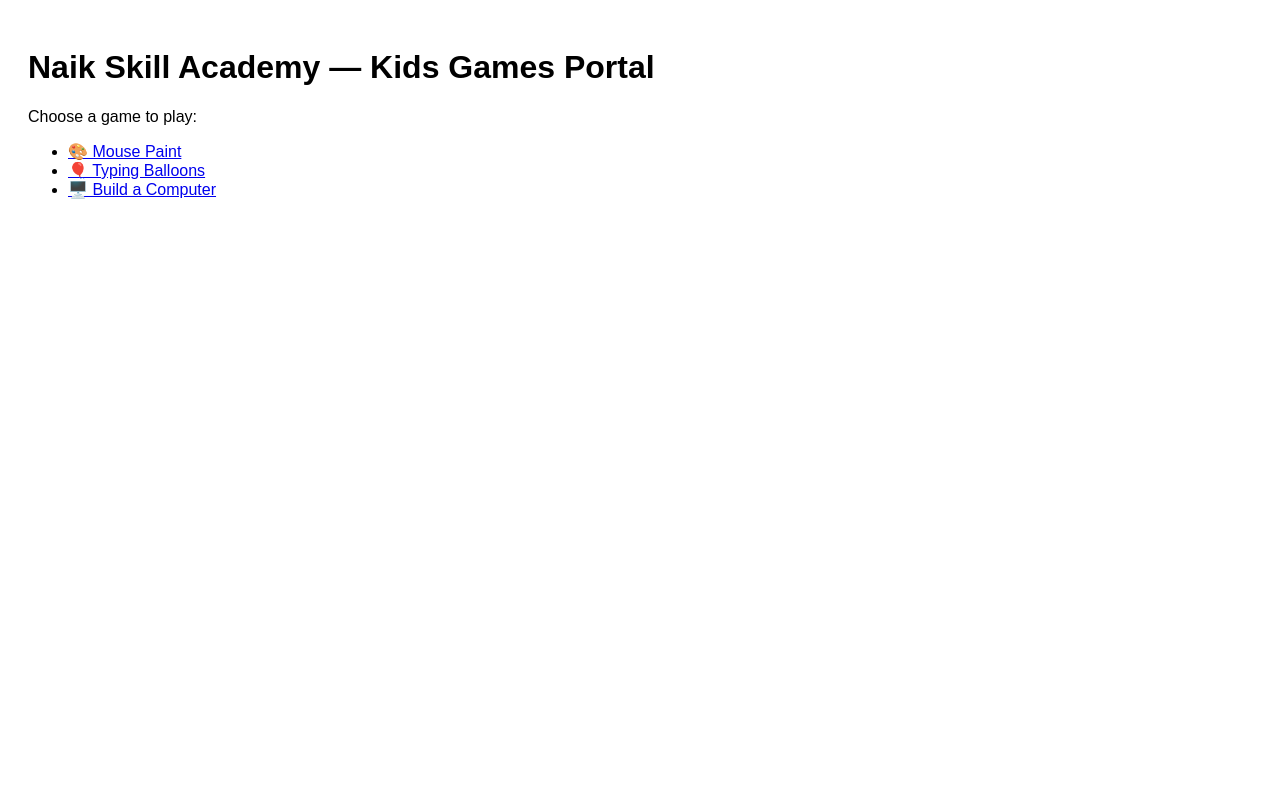
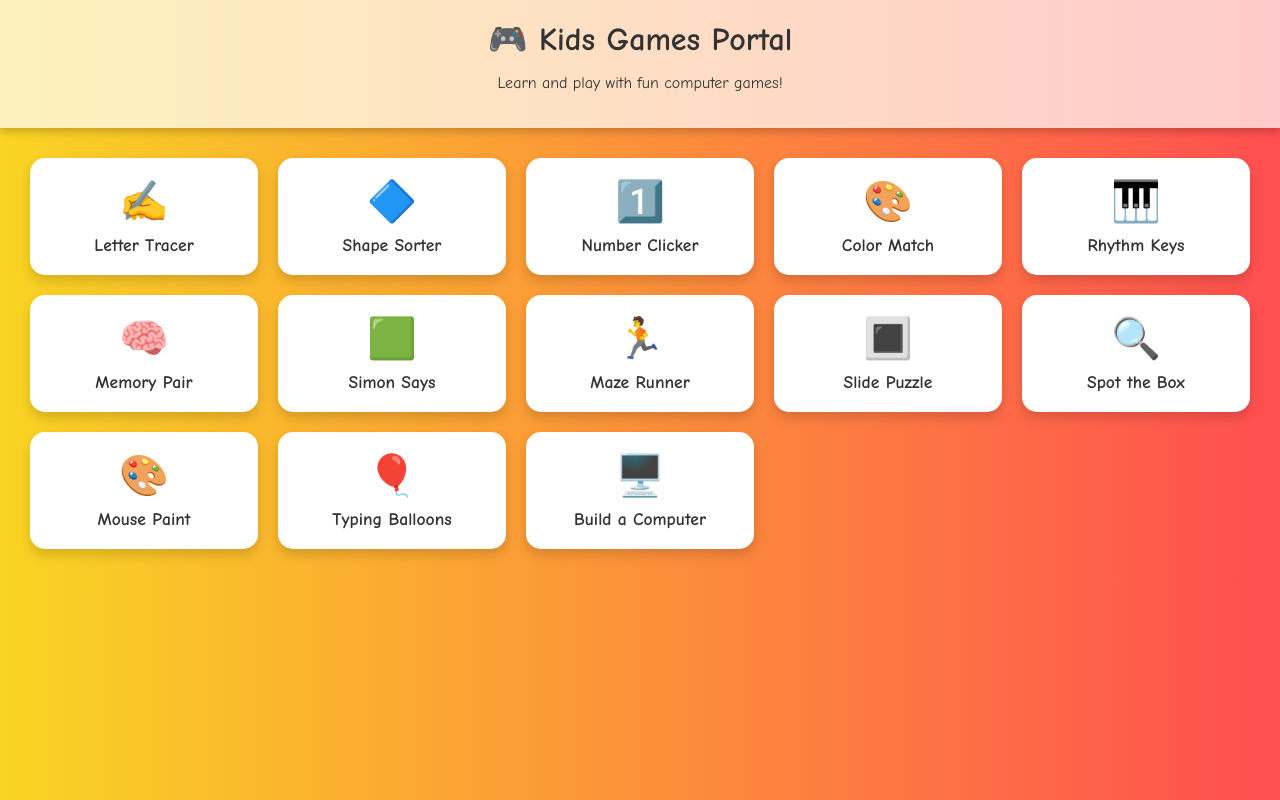
Before and after one commit to Souravnaik142/mini-game-portal, a plain HTML site: page index.html in a window 1280 px wide. Drawn offline with Linux system fonts and the light colour scheme.

Commit message:
Update index.html

```diff
--- a/index.html
+++ b/index.html
@@ -1,17 +1,78 @@
-<!doctype html>
+<!DOCTYPE html>
 <html lang="en">
 <head>
-  <meta charset="utf-8" />
-  <meta name="viewport" content="width=device-width,initial-scale=1" />
+  <meta charset="UTF-8" />
+  <meta name="viewport" content="width=device-width, initial-scale=1.0"/>
   <title>Kids Games Portal</title>
+  <style>
+    body {
+      font-family: "Comic Sans MS", cursive, sans-serif;
+      margin: 0;
+      padding: 0;
+      background: linear-gradient(to right, #f9d423, #ff4e50);
+      color: #333;
+    }
+    header {
+      text-align: center;
+      padding: 20px;
+      background: rgba(255,255,255,0.7);
+      box-shadow: 0 4px 8px rgba(0,0,0,0.2);
+    }
+    header h1 {
+      margin: 0;
+      font-size: 2em;
+    }
+    .grid {
+      display: grid;
+      grid-template-columns: repeat(auto-fit, minmax(220px, 1fr));
+      gap: 20px;
+      padding: 30px;
+    }
+    .card {
+      background: #fff;
+      border-radius: 15px;
+      box-shadow: 0 6px 12px rgba(0,0,0,0.15);
+      text-align: center;
+      padding: 20px;
+      transition: transform 0.2s, box-shadow 0.2s;
+    }
+    .card:hover {
+      transform: translateY(-5px);
+      box-shadow: 0 10px 20px rgba(0,0,0,0.25);
+    }
+    .card a {
+      text-decoration: none;
+      color: #333;
+      font-size: 1.1em;
+      font-weight: bold;
+      display: block;
+      margin-top: 10px;
+    }
+    .icon {
+      font-size: 40px;
+    }
+  </style>
 </head>
-<body style="font-family:Arial; padding:20px;">
-  <h1>Naik Skill Academy — Kids Games Portal</h1>
-  <p>Choose a game to play:</p>
-  <ul>
-    <li><a href="mousePaint.html">🎨 Mouse Paint</a></li>
-    <li><a href="typingBalloons.html">🎈 Typing Balloons</a></li>
-    <li><a href="buildComputer.html">🖥️ Build a Computer</a></li>
-  </ul>
+<body>
+  <header>
+    <h1>🎮 Kids Games Portal</h1>
+    <p>Learn and play with fun computer games!</p>
+  </header>
+
+  <div class="grid">
+    <div class="card"><div class="icon">✍️</div><a href="letterTracer.html">Letter Tracer</a></div>
+    <div class="card"><div class="icon">🔷</div><a href="shapeSorter.html">Shape Sorter</a></div>
+    <div class="card"><div class="icon">1️⃣</div><a href="numberClicker.html">Number Clicker</a></div>
+    <div class="card"><div class="icon">🎨</div><a href="colorMatch.html">Color Match</a></div>
+    <div class="card"><div class="icon">🎹</div><a href="rhythmKeys.html">Rhythm Keys</a></div>
+    <div class="card"><div class="icon">🧠</div><a href="memoryPair.html">Memory Pair</a></div>
+    <div class="card"><div class="icon">🟩</div><a href="simonSays.html">Simon Says</a></div>
+    <div class="card"><div class="icon">🏃</div><a href="mazeRunner.html">Maze Runner</a></div>
+    <div class="card"><div class="icon">🔳</div><a href="slidePuzzle.html">Slide Puzzle</a></div>
+    <div class="card"><div class="icon">🔍</div><a href="spotBox.html">Spot the Box</a></div>
+    <div class="card"><div class="icon">🎨</div><a href="mousePaint.html">Mouse Paint</a></div>
+    <div class="card"><div class="icon">🎈</div><a href="typingBalloons.html">Typing Balloons</a></div>
+    <div class="card"><div class="icon">🖥️</div><a href="buildComputer.html">Build a Computer</a></div>
+  </div>
 </body>
 </html>
```
